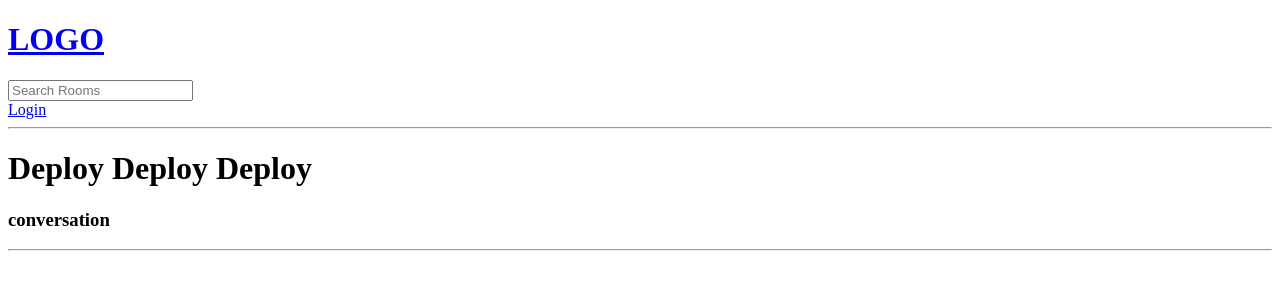
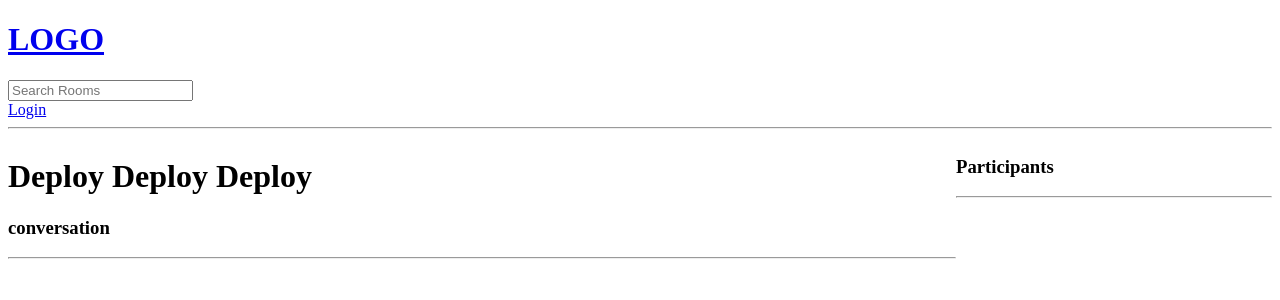
Before and after one commit to Darian-Frey/studybud, a Django app: page /room/4/ in a window 1280 px wide. Shown: the top 300 px of the page. Run offline with Django 3.2, Linux system fonts and the light colour scheme; data comes from the database, SQL or seed files in the repository; both versions use the stored data as it was after the commit; data that the repository does not hold is empty.

Commit message:
CRUD message function finished

```diff
--- a/studybud/base/models.py
+++ b/studybud/base/models.py
@@ -15,7 +15,7 @@ class Room(models.Model):
     topic = models.ForeignKey(Topic, on_delete=models.SET_NULL, null=True)
     name = models.CharField(max_length=200)
     description = models.TextField(null=True, blank=True)
-    #participants =
+    participants = models.ManyToManyField(User, related_name='participants', blank=True)
     updated = models.DateTimeField(auto_now=True)
     created = models.DateTimeField(auto_now_add=True)
 
--- a/studybud/base/templates/base/room.html
+++ b/studybud/base/templates/base/room.html
@@ -1,6 +1,19 @@
 {% extends 'main.html' %}
 
 {% block content %}
+
+
+<style>
+    .room-container{
+        display: grid;
+        grid-template-columns: 3fr 1fr;
+    }
+</style>
+
+
+<div class="room-container">
+
+    <div>
 
         <h1>{{room.name}}</h1>
 
@@ -12,6 +25,9 @@
 
             {% for message in room_messages %}
                 <div>
+                    {% if request.user == message.user %}
+                        <a href="{% url 'delete-message' message.id %}">Delete</a>
+                    {% endif %}
                     <small>@{{message.user}}  {{message.created|timesince}} ago</small>
                     <p>{{message.body}}</p>
                     <hr>
@@ -29,5 +45,19 @@
             </form>
         </div>
         {% endif %}
+    </div>
+
+    <div>
+        <h3>Participants</h3>
+        <hr>
+        {% for user in participants %}
+            <div>
+                <p>@{{user.username}}</p>
+            </div>
+        {% endfor %}
+
+    </div>
+
+</div>
 
 {% endblock content %}
--- a/studybud/base/urls.py
+++ b/studybud/base/urls.py
@@ -13,4 +13,5 @@ urlpatterns = [
     path('create-room/', views.createRoom, name="create-room"),
     path('update-room/<str:pk>/', views.updateRoom, name="update-room"),
     path('delete-room/<str:pk>/', views.deleteRoom, name="delete-room"),
+    path('delete-message/<str:pk>/', views.deleteMessage, name="delete-message"),
 ]
--- a/studybud/base/views.py
+++ b/studybud/base/views.py
@@ -86,6 +86,7 @@ def room(request, pk):
     """Room Page"""
     room = Room.objects.get(id=pk)
     room_messages = room.message_set.all().order_by('-created')
+    participants = room.participants.all()
 
     if request.method == 'POST':
         message = Message.objects.create(
@@ -93,10 +94,11 @@ def room(request, pk):
             room=room,
             body=request.POST.get('body')
             )
+        room.participants.add(request.user)
         return redirect('room', pk=room.id)
 
 
-    context = {'room': room, 'room_messages': room_messages}
+    context = {'room': room, 'room_messages': room_messages, 'participants': participants }
     return render(request, 'base/room.html', context)
 
 
@@ -143,4 +145,18 @@ def deleteRoom(request, pk):
         room.delete()
         return redirect('home')
 
-    return render(request, 'base/delete.html', {'obj':room})
+    return render(request, 'base/delete.html', {'obj': room})
+
+
+@login_required(login_url='login')
+def deleteMessage(request, pk):
+    message = Message.objects.get(id=pk)
+
+    if request.user != message.user:
+        return HttpResponse('You are not allowed here.')
+
+    if request.method == "POST":
+        message.delete()
+        return redirect('home')
+
+    return render(request, 'base/delete.html', {'obj': message})
```
Also changed, not shown: studybud/base/migrations/0003_auto_20211031_1747.py (added), studybud/db.sqlite3. Lines whose indentation alone changed are shown as unchanged.
